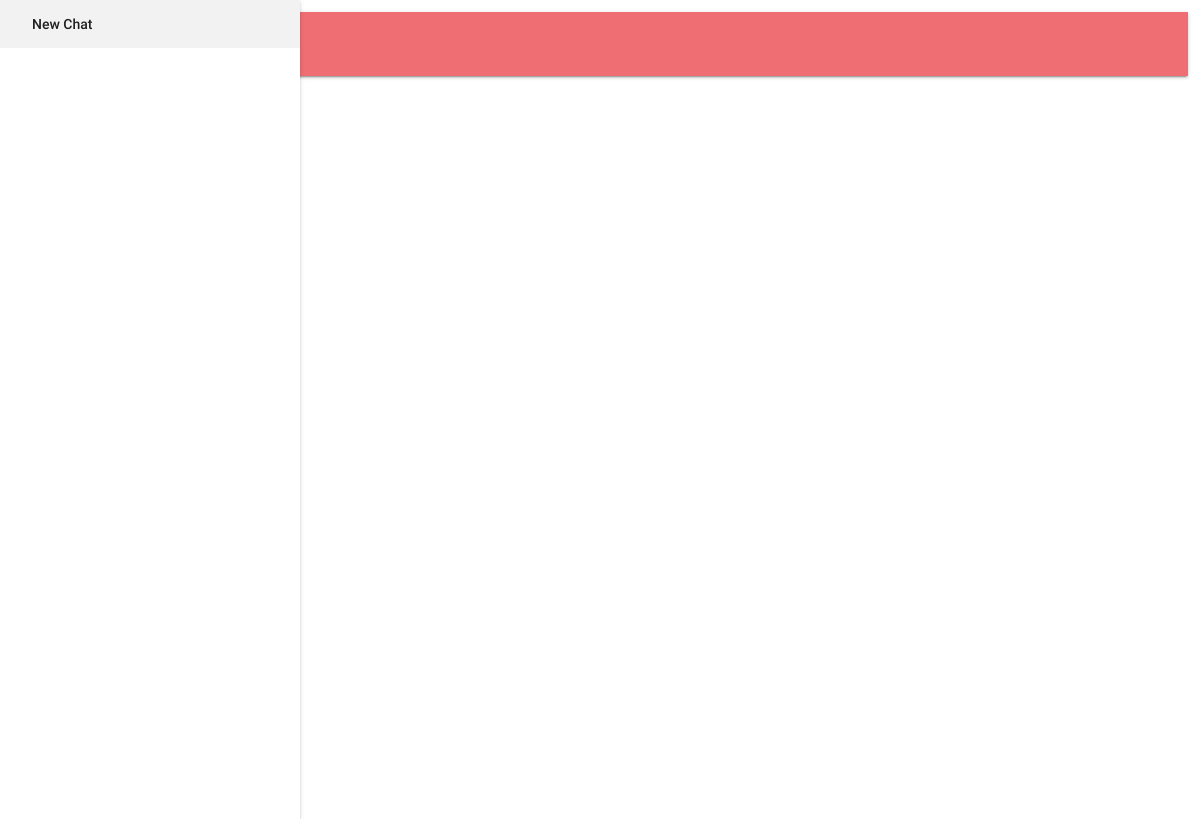
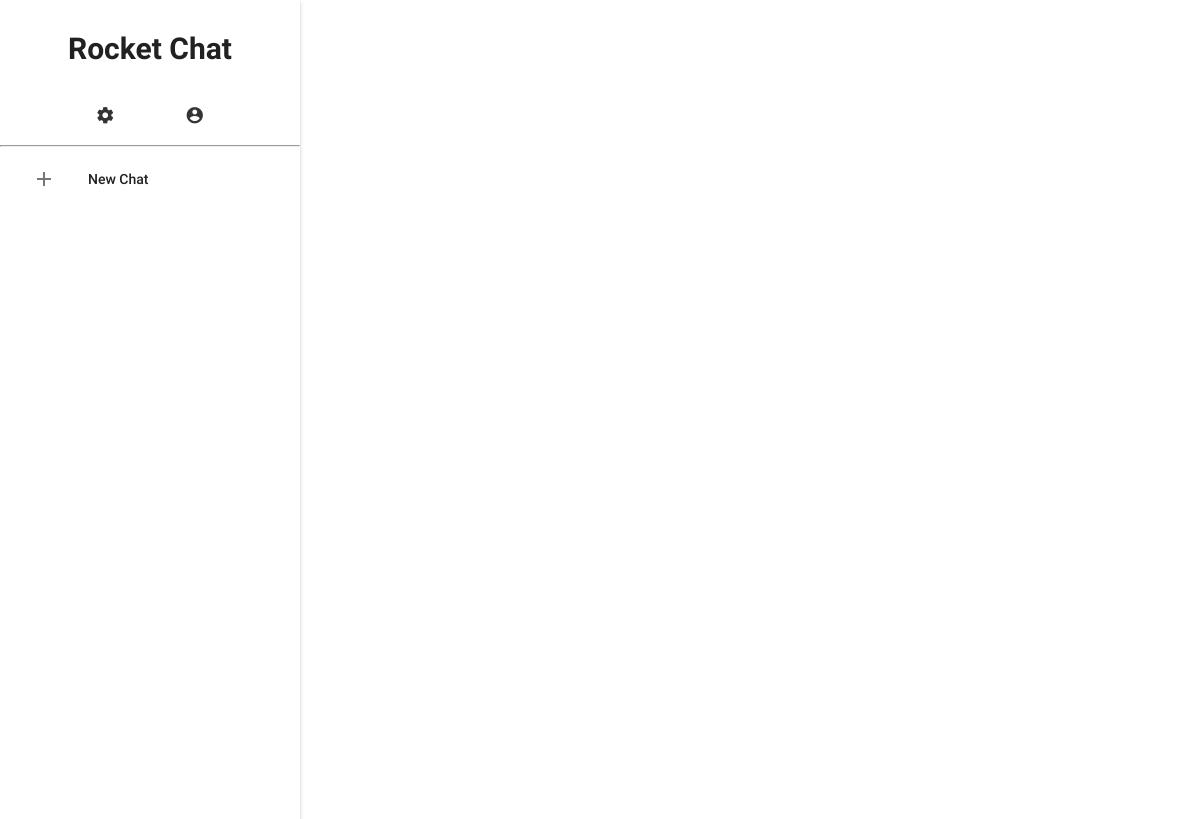
Before and after one commit to StompRocket/RocketChat, an Electron app: page index.html in a window 1200 px wide. Drawn offline with nearby package versions, Linux system fonts and the light colour scheme.

Commit message:
added firebase

```diff
--- a/index.html
+++ b/index.html
@@ -11,12 +11,16 @@
 </head>
 
 <body>
-  <nav>
-    <ul id="slide-out" class="side-nav fixed">
-      <li><a id="newchat" href="#!">New Chat</a></li>
-    </ul>
-    <a href="#" data-activates="slide-out" class="button-collapse grey-text text-darken-3"><i class="material-icons">menu</i></a>
-  </nav>
+
+  <ul id="slide-out" class="side-nav fixed">
+    <li>
+      <h1>Rocket Chat</h1></li>
+    <li id="options" class="grey-text text-darken-2"><button class="waves-effect waves-green btn-flat"><i class="material-icons">settings</i></button><button class="waves-effect waves-green btn-flat"><i class="material-icons">account_circle</i></button></li>
+    <hr>
+    <li><a id="newchat" href="#!">New Chat <i class="material-icons">add</i></a></li>
+  </ul>
+  <a href="#" data-activates="slide-out" class="button-collapse grey-text text-darken-3"><i class="material-icons">menu</i></a>
+
   <main>
 
   </main>
@@ -32,11 +36,20 @@
   <!-- normal script imports etc  -->
   <script src="./jquery.js"></script>
   <script src="./materialize.js"></script>
-
+  <script src="https://www.gstatic.com/firebasejs/4.0.0/firebase.js"></script>
   <!-- Insert this line after script imports -->
   <script>
     if (window.module) module = window.module;
-
+    // Initialize Firebase
+    var config = {
+      apiKey: "AIzaSyC5IQNOr7949TLbnJBje28x-umSU-J68DI",
+      authDomain: "rocketchat-d96c9.firebaseapp.com",
+      databaseURL: "https://rocketchat-d96c9.firebaseio.com",
+      projectId: "rocketchat-d96c9",
+      storageBucket: "rocketchat-d96c9.appspot.com",
+      messagingSenderId: "623290563736"
+    };
+    firebase.initializeApp(config);
     require('./renderer.js')
   </script>
 </body>
--- a/renderer.js
+++ b/renderer.js
@@ -2,7 +2,7 @@
   $('.button-collapse').sideNav({
         menuWidth: 300, // Default is 300
         edge: 'left', // Choose the horizontal origin
-        closeOnClick: true, // Closes side-nav on <a> clicks, useful for Angular/Meteor
+        closeOnClick: false, // Closes side-nav on <a> clicks, useful for Angular/Meteor
         draggable: true // Choose whether you can drag to open on touch screens
       }
     );
--- a/styles.css
+++ b/styles.css
@@ -7,6 +7,7 @@
 }
 header, main, footer {
      padding-left: 300px;
+
    }
 
    @media only screen and (max-width : 992px) {
@@ -14,3 +15,24 @@
        padding-left: 0;
      }
    }
+#slide-out li h1 {
+  font-size: 200%;
+  text-align: center;
+  font-weight: bold;
+}
+#slide-out li {
+  font-weight: 200;
+}
+main {
+  height: 100%;
+  width: 100%;
+  margin: 0;
+
+}
+#options {
+  text-align: center;
+}
+#options i {
+  margin-left: 5px;
+  margin-right: 5px;
+}
```
Also changed, not shown: main.js (+2 -5 lines), server.js (added, +14 -0 lines).
